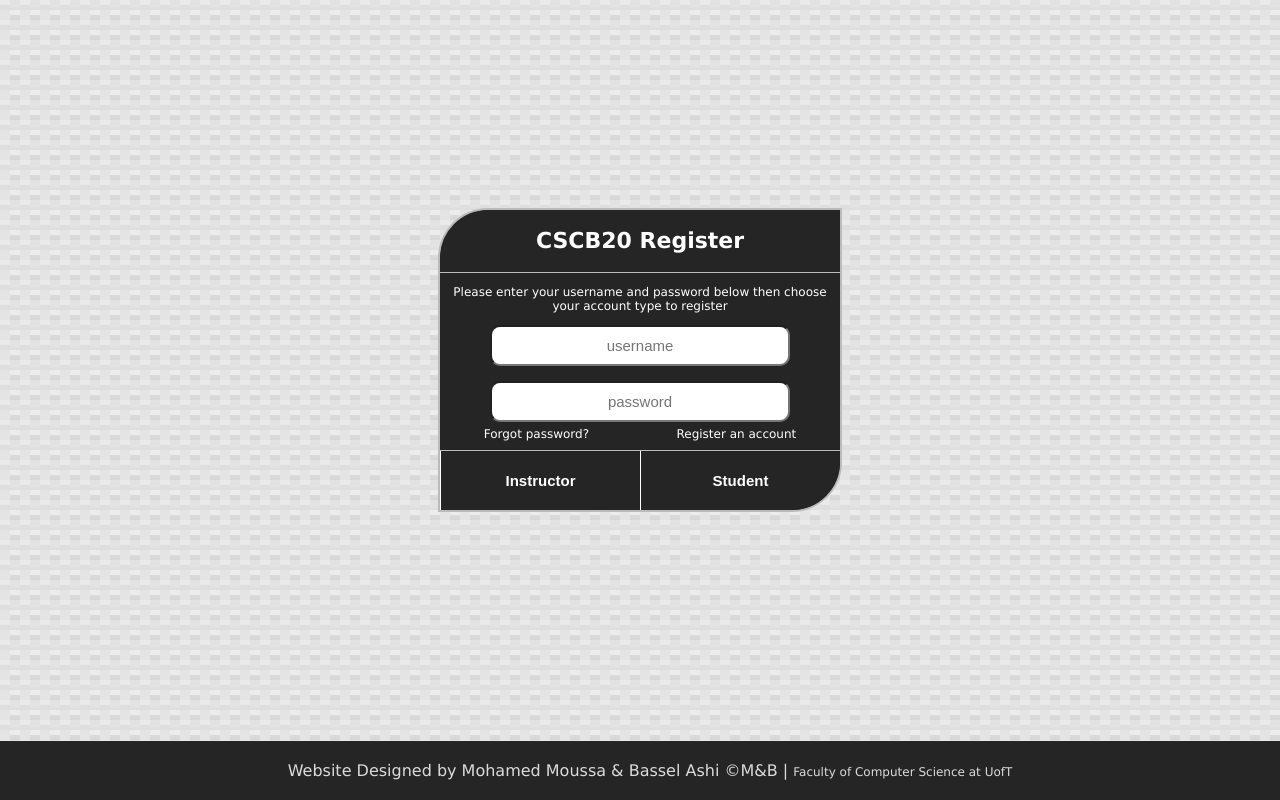
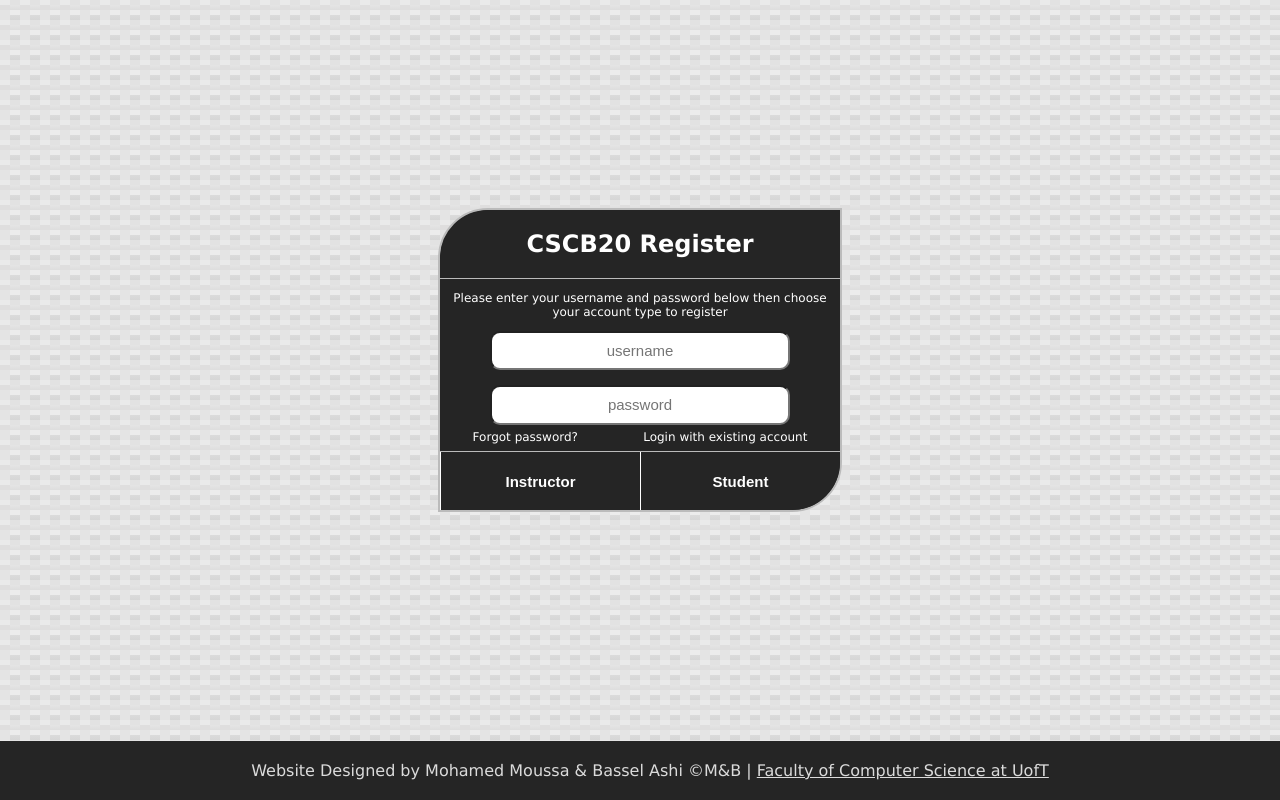
Before and after one commit to BasselAshi/CourseCMS, a Flask app: page /register in a window 1280 px wide. Run offline with Flask 2, Linux system fonts and the light colour scheme.

Commit message:
Finished registeration page

```diff
--- a/app.py
+++ b/app.py
@@ -92,6 +92,7 @@ def validation():
     session['user'] = user['username']
     return redirect("/index")
 
+
 @app.route('/register')
 def register():
 
@@ -106,16 +107,13 @@ def register():
 
     return render_template('/register.html', invalid=False)
 
+
 @app.route('/register_validation', methods=['POST'])
 def register_validation():
 
-    username = request.form['username']
-    password = request.form['password']
-
-    if request.form['role_id'] == '1':
-        role_id = "1"
-    else:
-        role_id = "2"
+    username = request.form.get('username')
+    password = request.form.get('password')
+    role_id = request.form.get('role_id')
 
     db = get_db()
     db.row_factory = make_dicts
@@ -128,10 +126,12 @@ def register_validation():
 
     # Insert User and log them in
     query_db("INSERT INTO users (username, password, role_id) VALUES ('" +
-                username + "'"+ "," +
-                "'" + password + "'"+ "," +
-                role_id +
-                ")")
+             username + "'" + "," +
+             "'" + password + "'" + "," +
+             role_id +
+             ")")
+    get_db().commit()
+
     session['user'] = username
     return redirect("/index")
 
--- a/static/styles/login.css
+++ b/static/styles/login.css
@@ -49,10 +49,14 @@ p {
 	flex: 1;
 }
 
-a:link {
-	color: white;
+.link {
+	color: white !important;
 	font-size: 12px !important;
-	text-decoration: none;
+	text-decoration: none !important;
+}
+
+.link:hover {
+	text-decoration: underline !important;
 }
 
 a:hover {
--- a/static/styles/register.css
+++ b/static/styles/register.css
@@ -47,16 +47,6 @@ p {
 	color: white;
 	font-size: 12px !important;
 	flex: 1;
-}
-
-a:link {
-	color: white;
-	font-size: 12px !important;
-	text-decoration: none;
-}
-
-a:hover {
-	text-decoration: underline;
 }
 
 .input {
@@ -116,3 +106,17 @@ a:hover {
 	color: #252525;
 	cursor: pointer;
 }
+
+.instructor {
+	border-radius: 0px !important;
+}
+
+.link {
+	color: white !important;
+	font-size: 12px !important;
+	text-decoration: none !important;
+}
+
+.link:hover {
+	text-decoration: underline !important;
+}
--- a/templates/login.html
+++ b/templates/login.html
@@ -22,8 +22,8 @@
 				<input class="input username" name="username" placeholder="username" type="text">
 				<input class="input password" name="password" placeholder="password" type="password">
 				<div class="links">
-					<a href="mailto:bretscher@utsc.utoronto.ca">Forgot password?</a>
-					<a href="register">Register an account</a>
+					<a class="link" href="mailto:bretscher@utsc.utoronto.ca">Forgot password?</a>
+					<a class="link" href="register">Register an account</a>
 				</div>
 			</div>
 			<div class="buttons">
--- a/templates/register.html
+++ b/templates/register.html
@@ -1,10 +1,10 @@
 <!DOCTYPE html>
 
 <head>
-	<link rel="stylesheet" type="text/css" href="{{ url_for('static',filename='styles/login.css') }}">
+	<link rel="stylesheet" type="text/css" href="{{ url_for('static',filename='styles/register.css') }}">
 	<link rel="stylesheet" type="text/css" href="{{ url_for('static',filename='styles/main.css') }}">
 
-	<title>CSCB20 - Login</title>
+	<title>CSCB20 - Register</title>
 </head>
 
 <body>
@@ -22,12 +22,12 @@
 				<input class="input username" name="username" placeholder="username" type="text">
 				<input class="input password" name="password" placeholder="password" type="password">
 				<div class="links">
-					<a href="mailto:bretscher@utsc.utoronto.ca">Forgot password?</a>
-					<a href="register">Register an account</a>
+					<a class="link" href="mailto:bretscher@utsc.utoronto.ca">Forgot password?</a>
+					<a class="link" href="login">Login with existing account</a>
 				</div>
 			</div>
 			<div class="buttons">
-				<button class="btn" type="submit" name="role_id" value="1">Instructor</button>
+				<button class="btn instructor" type="submit" name="role_id" value="1">Instructor</button>
 				<button class="btn" type="submit" name="role_id" value="2">Student</button>
 			</div>
 		</div>
```
Also changed, not shown: database.db.
